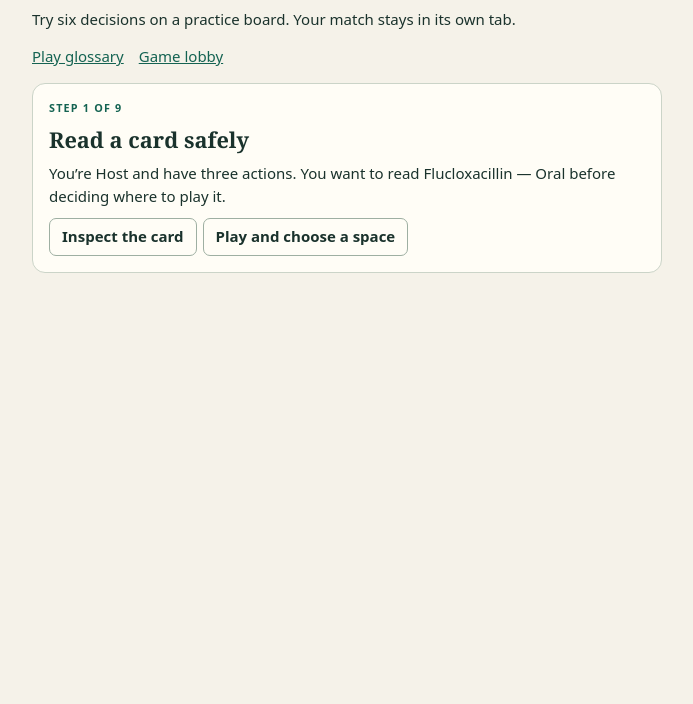
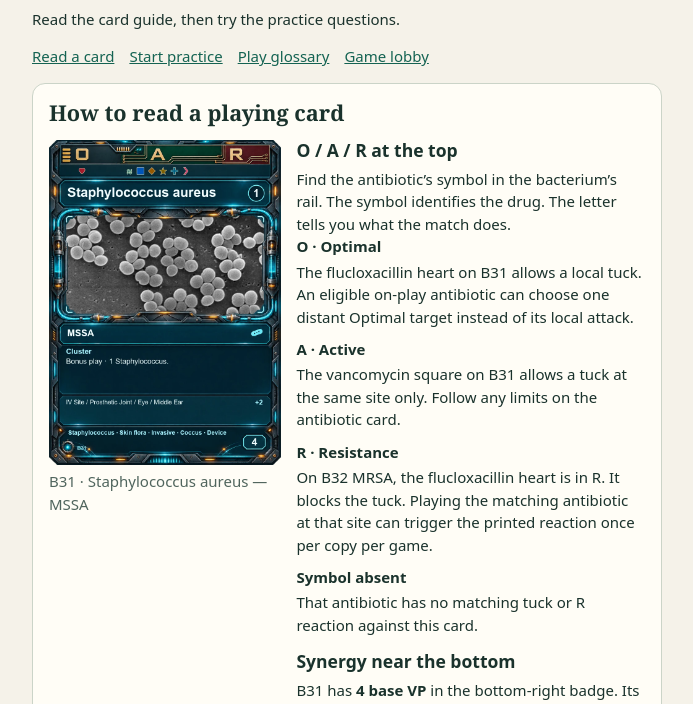
Before and after one commit to MarcoDSmit/microbe, a website: page public/tutorial.html in a window 1280 px wide. Shown: the part 96-800 px from the top of the page, without its empty margins (293-986 px from the left). Drawn offline with Linux system fonts and the light colour scheme.

Commit message:
Teach card rails and synergy in the tutorial

```diff
--- a/public/tutorial.html
+++ b/public/tutorial.html
@@ -12,15 +12,56 @@
     .lesson { display: grid; gap: .7rem; }
     .lesson button { justify-self: start; text-align: left; }
     .lesson [role=status]:empty { display: none; }
+    .card-guide { display: grid; gap: 1rem; }
+    .guide-grid { display: grid; grid-template-columns: minmax(0, 2fr) minmax(0, 3fr); gap: 1rem; align-items: start; }
+    .guide-grid figure, .guide-grid dl { margin: 0; }
+    .guide-grid figcaption { margin-top: .35rem; }
+    .guide-grid h3 { margin-bottom: .5rem; }
+    .guide-grid dt { font-weight: 700; }
+    .guide-grid dd { margin: .2rem 0 .65rem; }
+    .guide-grid section + section { margin-top: 1rem; }
+    @media (max-width: 36rem) {
+      .guide-grid { grid-template-columns: 1fr; }
+      .guide-grid figure { max-width: 19rem; margin-inline: auto; }
+    }
     .practice-links { display: flex; gap: 1rem; flex-wrap: wrap; }
   </style>
 </head>
 <body>
   <main>
     <h1>Practice a turn</h1>
-    <p>Try six decisions on a practice board. Your match stays in its own tab.</p>
-    <nav class="practice-links" aria-label="Rules links"><a href="glossary.html">Play glossary</a><a href="/">Game lobby</a></nav>
-    <section class="panel lesson" aria-labelledby="lesson-title">
+    <p>Read the card guide, then try the practice questions.</p>
+    <nav class="practice-links" aria-label="Rules links"><a href="#card-guide">Read a card</a><a href="#practice">Start practice</a><a href="glossary.html">Play glossary</a><a href="/">Game lobby</a></nav>
+    <section class="panel card-guide" id="card-guide" aria-labelledby="card-guide-title">
+      <h2 id="card-guide-title">How to read a playing card</h2>
+      <div class="guide-grid">
+        <figure>
+          <img class="card-art" src="card-art/B31.webp" alt="B31 Staphylococcus aureus MSSA. The heart is in O, six symbols including the blue square are in A, and R is blank. The Synergy box lists IV Site, Prosthetic Joint, Eye, and Middle Ear for +2 VP." width="750" height="1050">
+          <figcaption class="meta">B31 · Staphylococcus aureus — MSSA</figcaption>
+        </figure>
+        <div>
+          <section aria-labelledby="rail-guide">
+            <h3 id="rail-guide">O / A / R at the top</h3>
+            <p>Find the antibiotic’s symbol in the bacterium’s rail. The symbol identifies the drug. The letter tells you what the match does.</p>
+            <dl>
+              <dt>O · Optimal</dt>
+              <dd>The flucloxacillin heart on B31 allows a local tuck. An eligible on-play antibiotic can choose one distant Optimal target instead of its local attack.</dd>
+              <dt>A · Active</dt>
+              <dd>The vancomycin square on B31 allows a tuck at the same site only. Follow any limits on the antibiotic card.</dd>
+              <dt>R · Resistance</dt>
+              <dd>On B32 MRSA, the flucloxacillin heart is in R. It blocks the tuck. Playing the matching antibiotic at that site can trigger the printed reaction once per copy per game.</dd>
+              <dt>Symbol absent</dt>
+              <dd>That antibiotic has no matching tuck or R reaction against this card.</dd>
+            </dl>
+          </section>
+          <section aria-labelledby="synergy-guide">
+            <h3 id="synergy-guide">Synergy near the bottom</h3>
+            <p>B31 has <strong>4 base VP</strong> in the bottom-right badge. Its Synergy box adds <strong>+2 VP</strong> while it is visible at IV Site, Prosthetic Joint, Eye, or Middle Ear. A slash lists alternatives for one award. If a card has two separate conditions, both can score when met. The site’s own tag bonus can also apply.</p>
+          </section>
+        </div>
+      </div>
+    </section>
+    <section class="panel lesson" id="practice" aria-labelledby="lesson-title">
       <p class="eyebrow" id="lesson-progress"></p>
       <h2 id="lesson-title" tabindex="-1">Practice</h2>
       <p id="lesson-prompt"></p>
--- a/public/tutorial.js
+++ b/public/tutorial.js
@@ -17,7 +17,7 @@ const lessons = [
   },
   {
     title: "Read an Optimal match",
-    prompt: "The antibiotic has a matching symbol under Optimal on Staphylococcus aureus at another site. Its on-play attack can reach that target.",
+    prompt: "You play flucloxacillin. B31 MSSA is at another site and shows the flucloxacillin heart under O. What can you do?",
     choices: ["Choose one distant Optimal target instead of the local tuck", "Tuck at both sites", "Treat the match as Resistance"],
     answer: 0,
     success: "Optimal can reach one distant target instead of the local attack. Active matches are local. Resistance may trigger the bacterium’s printed reaction.",
@@ -25,7 +25,7 @@ const lessons = [
   },
   {
     title: "Check Resistance before playing",
-    prompt: "Host plays flucloxacillin at the same site as B32 MRSA. The flucloxacillin symbol sits in MRSA’s Resistance row, and its reaction is unused.",
+    prompt: "Host plays flucloxacillin at the same site as B32 MRSA. The flucloxacillin heart sits in MRSA’s R section, and its reaction is unused.",
     choices: ["Tuck MRSA", "MRSA stays visible and Bacteria draws 1 after the attack", "Host takes the card back"],
     answer: 1,
     success: "A Resistance match blocks the tuck. A matching local antibiotic play can trigger one draw per bacterial copy per game.",
```
